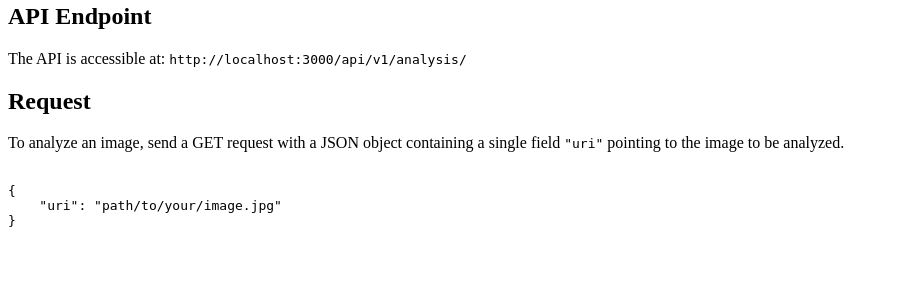
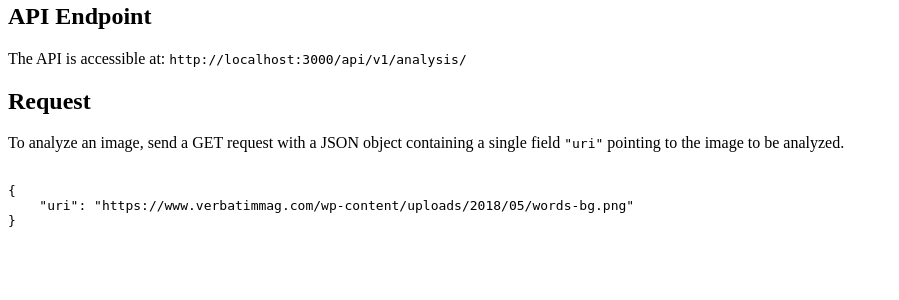
Before and after one commit to yuxinguo13/mlip-api-lab, a Flask app: page / in a window 1280 px wide. Shown: the part 162-462 px from the top of the page, without its empty margins (0-899 px from the left). Run offline with Flask 3, Linux system fonts and the light colour scheme.

Commit message:
finish lab1

```diff
--- a/analyze.py
+++ b/analyze.py
@@ -3,8 +3,9 @@ from msrest.authentication import CognitiveServicesCredentials
 from azure.cognitiveservices.vision.computervision.models import OperationStatusCodes
 import time
 
-endpoint = "ENTER ENDPOINT HERE"
-key = "ENTER KEY HERE"
+import os
+endpoint = os.getenv('MLinProd_LAB1_KEY_ID')
+key = os.getenv('MLinProd_LAB1_KEY')
 
 credentials = CognitiveServicesCredentials(key)
 
--- a/app.py
+++ b/app.py
@@ -13,8 +13,9 @@ def home():
 def analysis():
     # Try to get the URI from the JSON
     try:
-        get_json = request.get_json()
-        image_uri = get_json['uri']
+        # get_json = request.get_json()
+        # image_uri = get_json['uri']
+        image_uri = request.args.get('uri')
     except:
         return jsonify({'error': 'Missing URI in JSON'}), 400
 
--- a/templates/index.html
+++ b/templates/index.html
@@ -30,7 +30,7 @@
         <pre>
             <code>
 {
-    "uri": "path/to/your/image.jpg"
+    "uri": "https://www.verbatimmag.com/wp-content/uploads/2018/05/words-bg.png"
 }
             </code>
         </pre>
```
